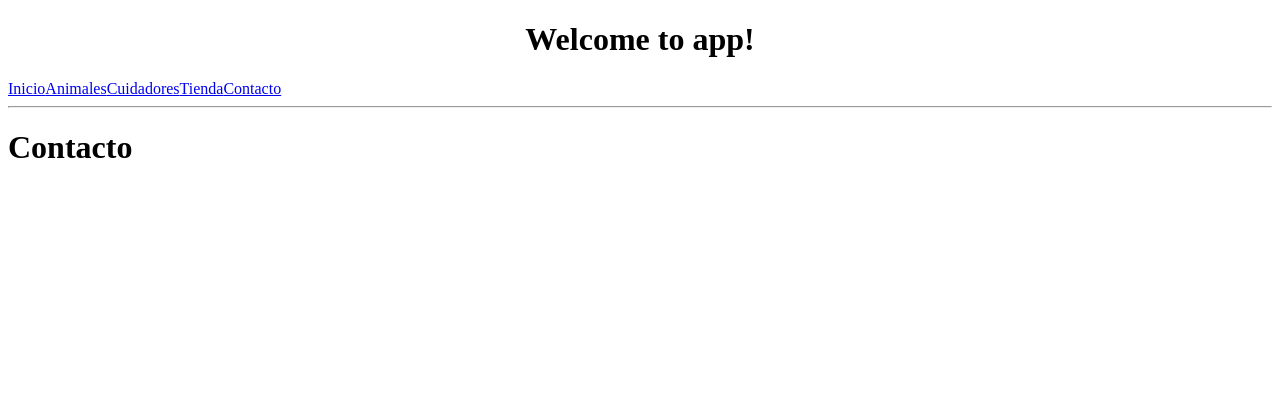
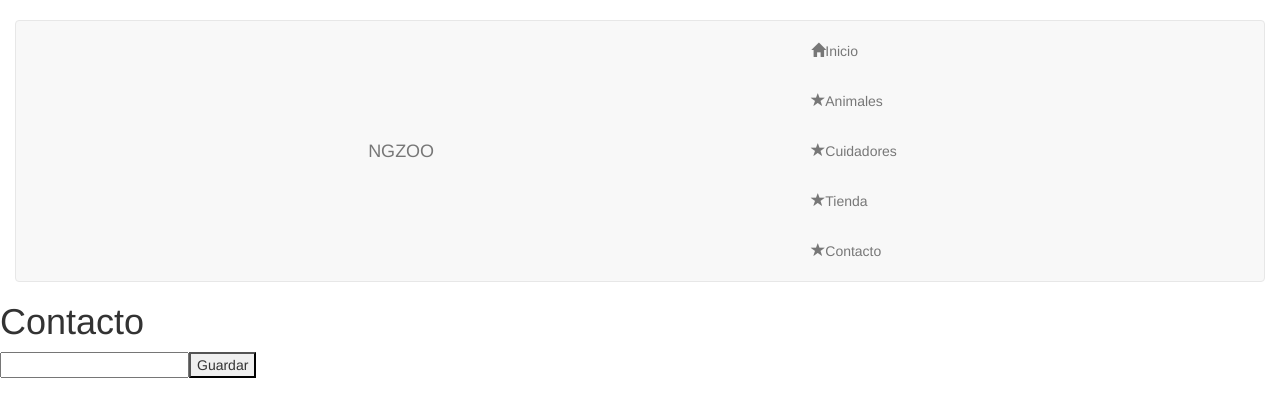
Before and after one commit to JINC06/angular4-avanzado, an Angular app: page /contacto in a window 1280 px wide. Shown: the top 416 px of the page. Built offline with nearby package versions, Linux system fonts and the light colour scheme.

Commit message:
Menu superior

```diff
--- a/src/app/app.component.html
+++ b/src/app/app.component.html
@@ -1,14 +1,50 @@
 <!--The content below is only a placeholder and can be replaced.-->
-<div style="text-align:center">
-    <h1>
-        Welcome to {{title}}!
-    </h1>
+<div class="navigation col-lg-12" >
+    <nav class="navbar navbar-default" >
+        <div class="container-fluid" >
+
+            <div class="navbar-header" >
+                <a [routerLink]="['/home']" class="navbar-brand">{{title}}</a>
+            </div>
+
+            <ul class="nav navbar-nav" >
+                <li>
+                    <a [routerLink]="['/home']">
+                        <span class="glyphicon glyphicon-home"></span>Inicio
+                    </a>
+                </li>
+                <li>
+                    <a [routerLink]="['/animales']">
+                        <span class="glyphicon glyphicon-star"></span>Animales
+                    </a>
+                </li>
+                <li>
+                    <a [routerLink]="['/cuidadores']">
+                        <span class="glyphicon glyphicon-star"></span>Cuidadores
+                    </a>
+                </li>
+                <li>
+                    <a [routerLink]="['/tienda']">
+                        <span class="glyphicon glyphicon-star"></span>Tienda
+                    </a>
+                </li>
+                <li>
+                    <a [routerLink]="['/contacto']">
+                        <span class="glyphicon glyphicon-star"></span>Contacto
+                    </a>
+                </li>
+                <li class="hidden" >
+                    <span *ngIf="emailContacto">
+                        <strong>Email de contacto:</strong> {{emailContacto}}
+                        <button (click)="borrarEmail()" >Eliminar email de contacto</button>
+                    </span>
+                </li>
+            </ul>
+
+        </div>
+    </nav>
 </div>
-<a [routerLink]="['/home']">Inicio</a>
-<a [routerLink]="['/animales']">Animales</a>
-<a [routerLink]="['/cuidadores']">Cuidadores</a>
-<a [routerLink]="['/tienda']">Tienda</a>
-<a [routerLink]="['/contacto']">Contacto</a>
+
 
 <!-- Cuando se implementa el routing se debe de dejar esto -->
 <!--tienda></tienda-->
--- a/src/app/app.component.ts
+++ b/src/app/app.component.ts
@@ -1,15 +1,29 @@
-import { Component, DoCheck } from '@angular/core';
+import { Component, DoCheck, OnInit } from '@angular/core';
 
 @Component({
   selector: 'app-root',
   templateUrl: './app.component.html',
   styleUrls: ['./app.component.css']
 })
-export class AppComponent implements DoCheck {
-  title = 'app';
+export class AppComponent implements DoCheck, OnInit {
+
+  title = 'NGZOO';
+  emailContacto: string;
 
   // se ejecuta cada evento dentro de la pagina
   ngDoCheck(): void {
     console.log('El DoCheck se ha ejecutado');
+    this.emailContacto = localStorage.getItem('emailContacto');
+  }
+
+  ngOnInit(): void {
+    this.emailContacto = localStorage.getItem('emailContacto');
+    //console.log(localStorage.getItem('emailContacto'));
+  }
+
+  borrarEmail(){
+    localStorage.removeItem('emailContacto');
+    localStorage.clear();
+    this.emailContacto = null;
   }
 }
--- a/src/app/components/contact/contact.component.html
+++ b/src/app/components/contact/contact.component.html
@@ -1 +1,3 @@
 <h1>{{title}}</h1>
+<input type="text" [(ngModel)]="emailContacto" />
+<button (click)="guardarEmail()" >Guardar</button>
--- a/src/app/components/contact/contact.component.ts
+++ b/src/app/components/contact/contact.component.ts
@@ -7,9 +7,18 @@ import { Component, OnInit } from '@angular/core';
 export class ContactComponent implements OnInit {
 
     title = 'Contacto';
+    emailContacto: string;
 
     ngOnInit(): void {
         console.log('contact.component cargado');
     }
 
+    guardarEmail(){
+        // console.log(this.emailContacto);
+
+        localStorage.setItem('emailContacto', this.emailContacto);
+        //console.log(localStorage.getItem('emailContacto'));
+
+    }
+
 }
--- /dev/null
+++ b/src/assets/css/styles.css
@@ -0,0 +1,3 @@
+/*body{
+    background: #eee !important;
+}*/
--- a/src/index.html
+++ b/src/index.html
@@ -7,6 +7,14 @@
 
   <meta name="viewport" content="width=device-width, initial-scale=1">
   <link rel="icon" type="image/x-icon" href="favicon.ico">
+
+
+  <!--Cargar librerias-->
+  <script type="text/javascript" scr="node_modules/jquery/dist/jquery.min.js" ></script>
+  <link rel="stylesheet" type="text/css" href="node_modules/bootstrap/dist/css/bootstrap.min.css" />
+  <script type="text/javascript" href="node_modules/bootstrap/dist/js/bootstrap.min.js"></script>
+  <link rel="stylesheet" type="text/css" href="assets/css/styles.css"/>
+
 </head>
 <body>
   <app-root></app-root>
```
Also changed, not shown: package.json (+5 -3 lines), .angular-cli.json.
